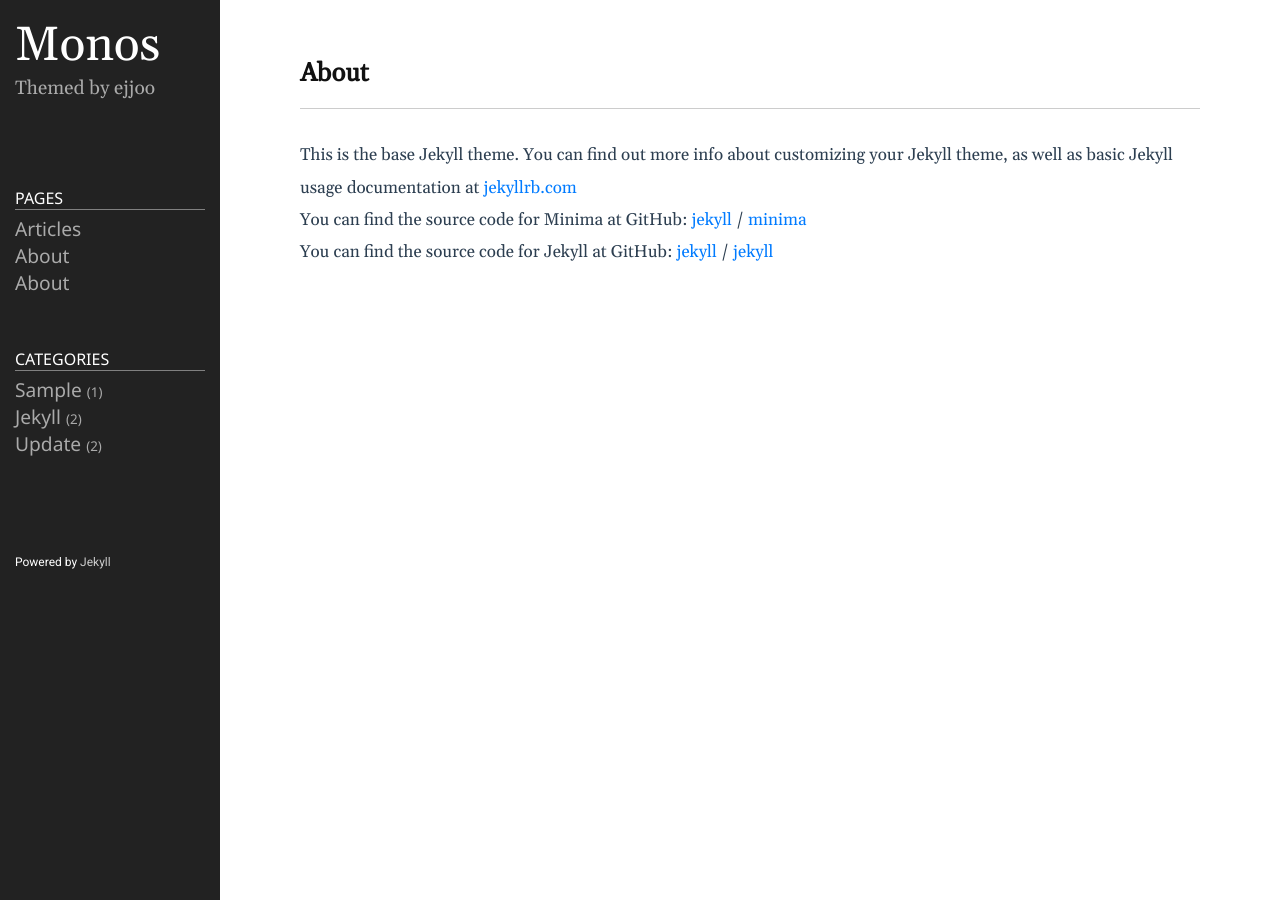
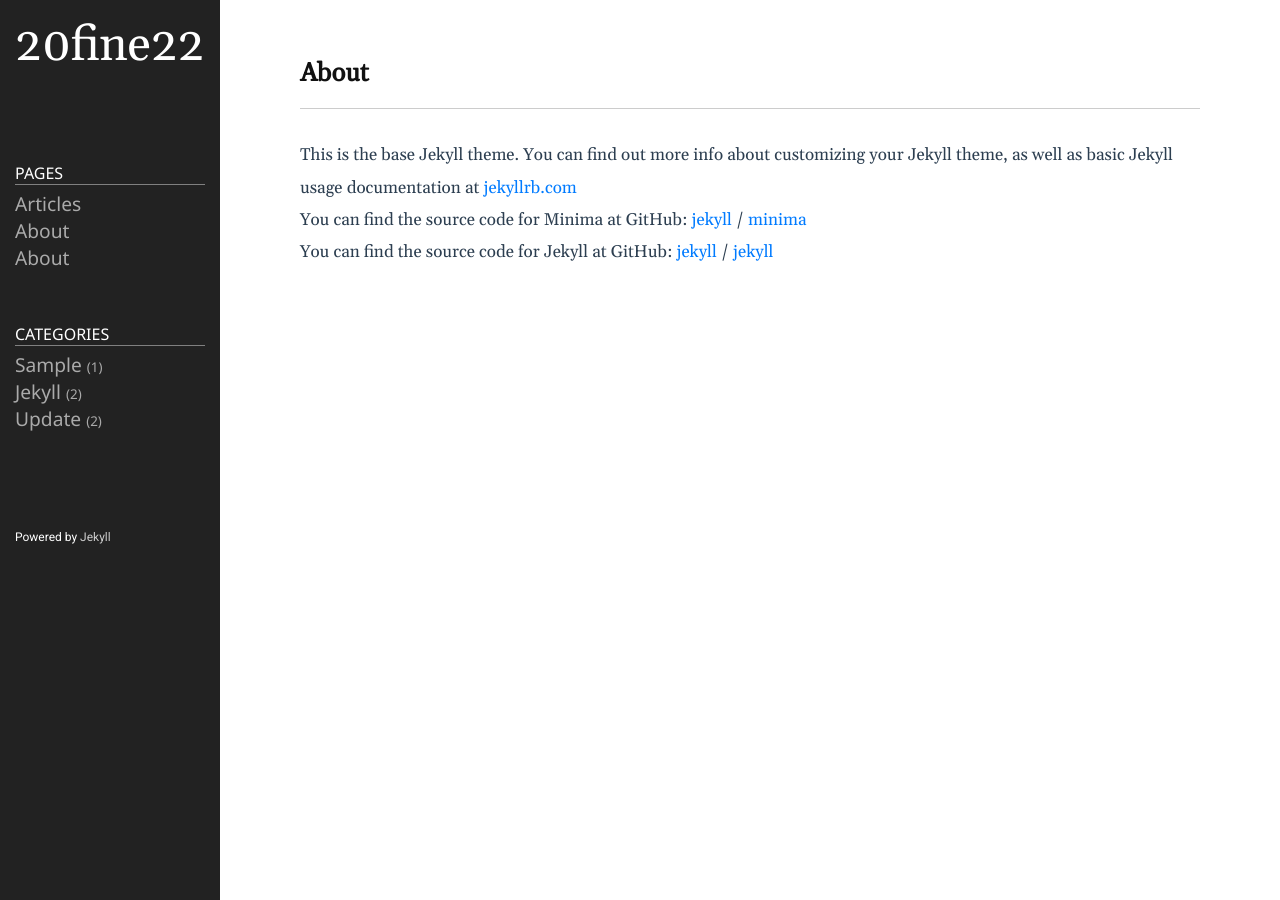
Before and after one commit to 20fine22/20fine22.github.io, a Jekyll site: the page built from about.markdown, in a window 1280 px wide. Built offline with Jekyll 4.4.1, drawn with Linux system fonts in a browser that asks for light colours.

Commit message:
Update _config.yml

```diff
--- a/_config.yml
+++ b/_config.yml
@@ -18,13 +18,13 @@
 # You can create any custom variable you would like, and they will be accessible
 # in the templates via {{ site.myvariable }}.
 
-title: Monos
-email: ejjoo7994@gmail.com
+title: 20fine22
+email: dnlwjem3458@naver.com
 description: >- # this means to ignore newlines until "baseurl:"
-  Themed by ejjoo
+
 # baseurl: "/" # the subpath of your site, e.g. /blog
 # url: "http://ejjoo.github.io" # the base hostname & protocol for your site, e.g. http://example.com
-github_username: ejjoo
+github_username: 20fine20
 highlighter: rouge
 svg:
   optimize: true
```
